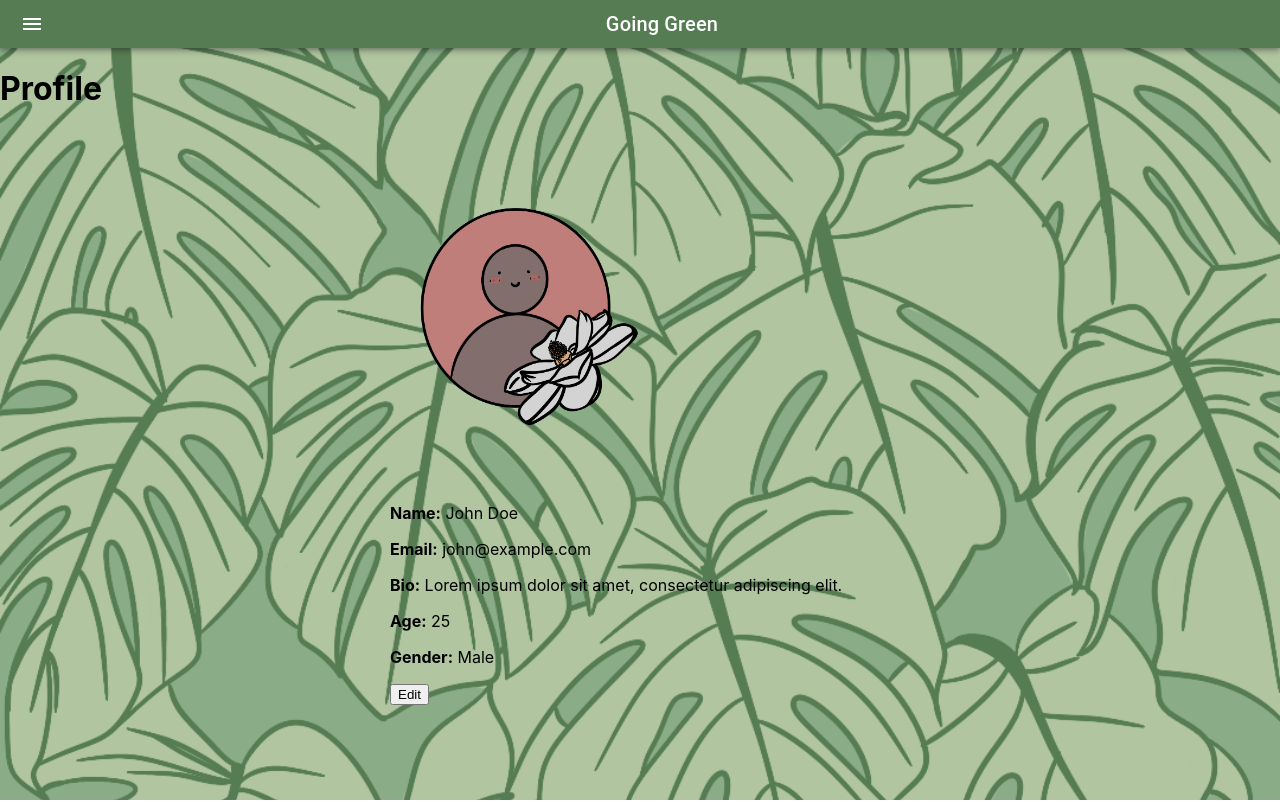
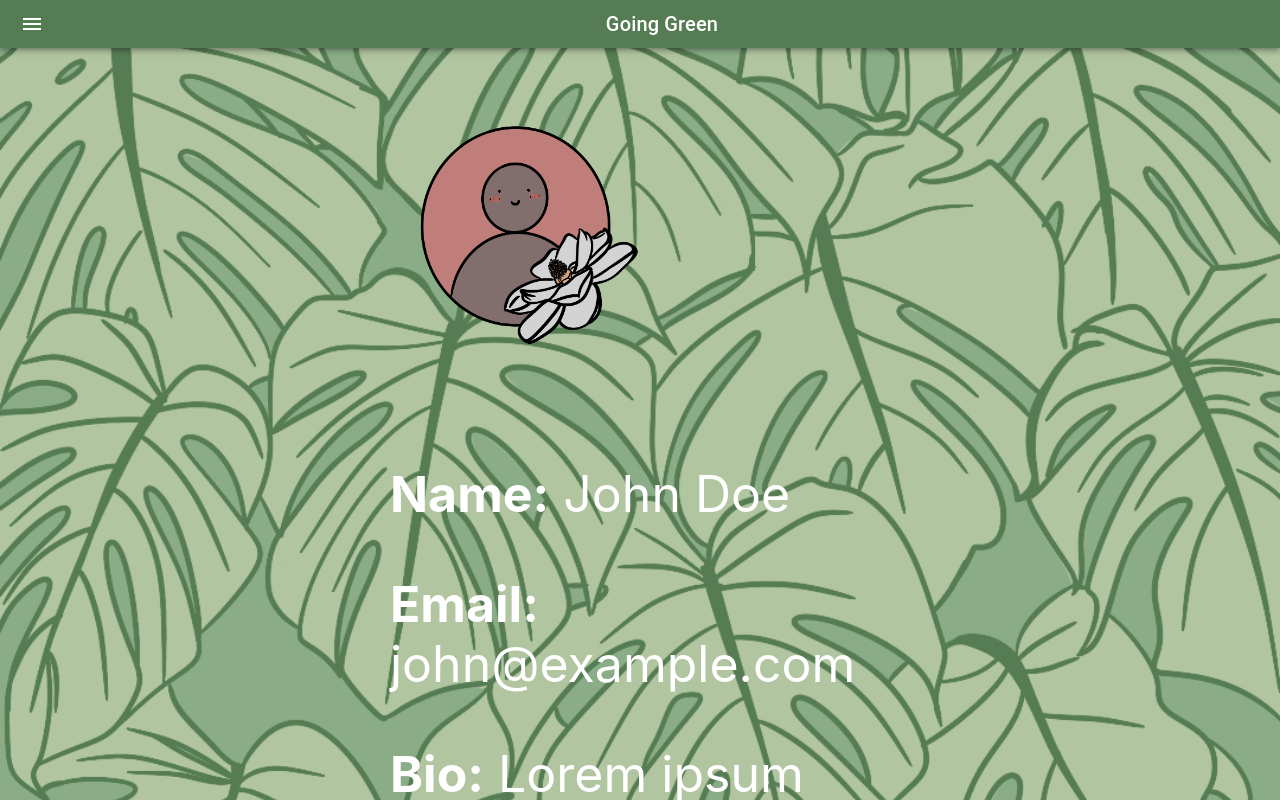
Before and after one commit to chloeimb/GROUP6, a React (Create React App) app in the folder green-app/: page /profile in a window 1280 px wide. Shown: the top 802 px of the page. Built offline with nearby package versions, Linux system fonts and the light colour scheme.

Commit message:
font to white

```diff
--- a/green-app/src/Profile.tsx
+++ b/green-app/src/Profile.tsx
@@ -76,12 +76,13 @@ const Profile: React.FC = () => {
   const containerStyle = {
     maxWidth: '500px',
     margin: 'auto',
+    color: 'white',
+    size: '30px',
   };
 
   return (
-    <div style={{ backgroundImage: `url(${backgroundImage})`, backgroundSize: 'cover', backgroundPosition: 'center', height: '100vh' }}>
+    <div style={{ backgroundImage: `url(${backgroundImage})`, backgroundSize: 'cover', backgroundPosition: 'center', height: '100vh', fontSize: '50px' }}>
       <DenseAppBar />
-      <h1>Profile</h1>
       <div style={containerStyle}>
         {editMode ? (
           <form onSubmit={handleSubmit}>
```
